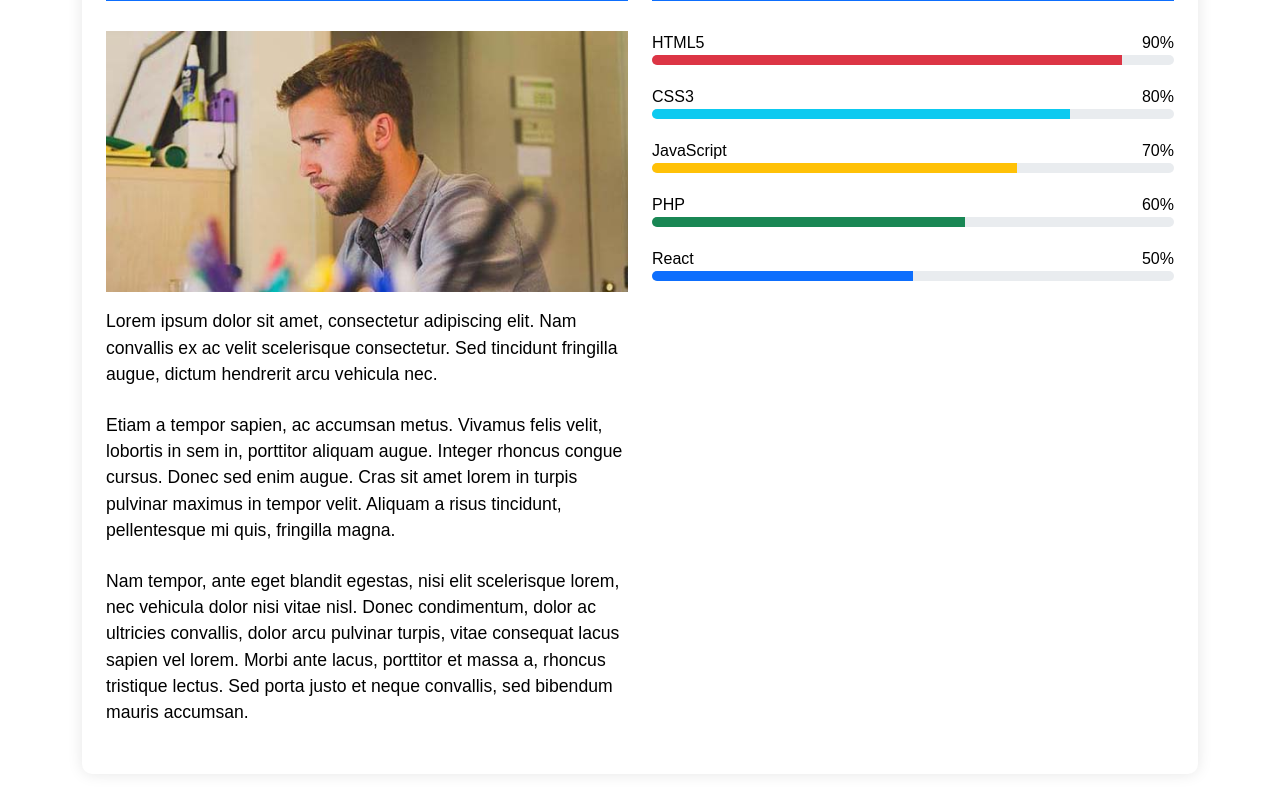
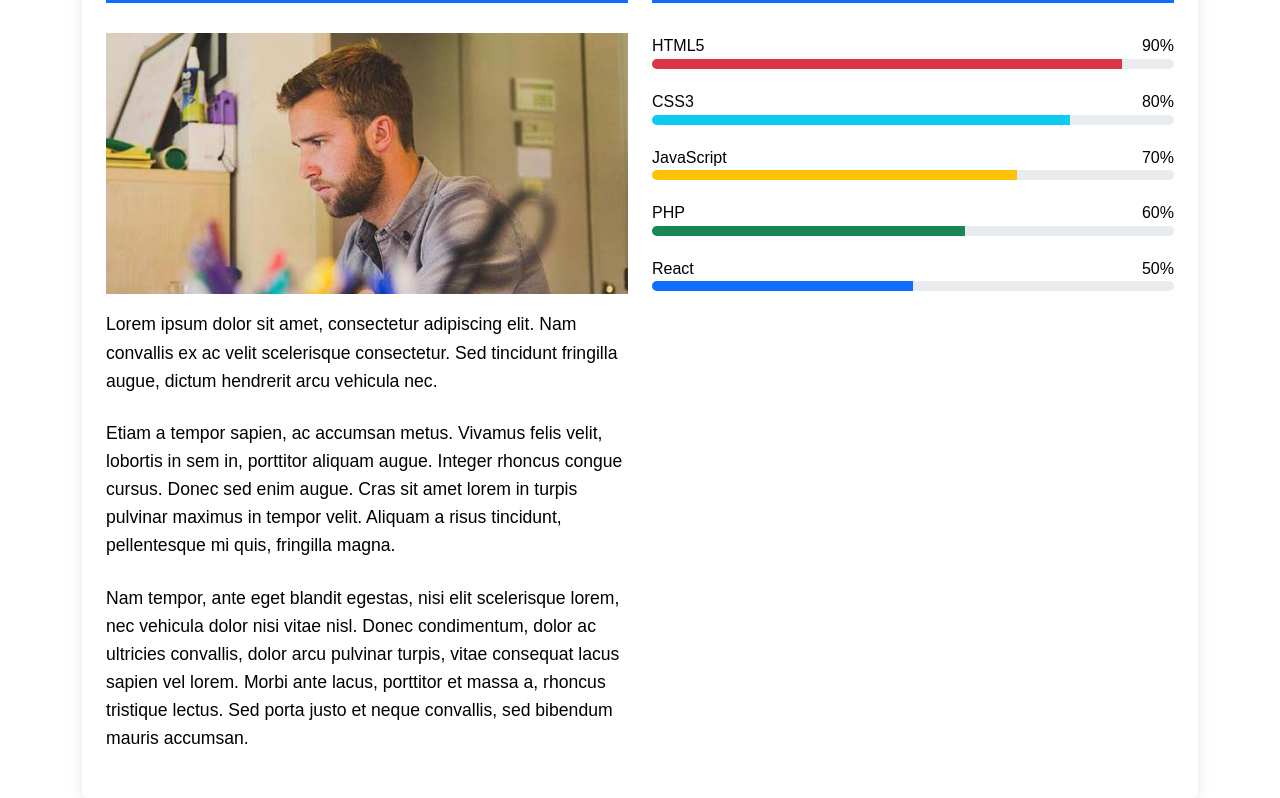
Before and after one commit to Diva-X/portofolio, a React (Create React App) app: page / in a window 1280 px wide. Shown: the part 931-1729 px from the top of the page. Built offline with nearby package versions, Linux system fonts and the light colour scheme.

Commit message:
remplir les fichiers styles

```diff
--- a/src/styles/_global.scss
+++ b/src/styles/_global.scss
@@ -0,0 +1,20 @@
+body {
+  font-family: $font-base;
+  font-size: $font-size-base;
+  color: $text-color;
+  background-color: #fff;
+  line-height: 1.6;
+}
+
+a {
+  color: $primary-color;
+  text-decoration: none;
+
+  &:hover {
+    color: darken($primary-color, 10%);
+  }
+}
+
+h1, h2, h3, h4 {
+  font-weight: 700;
+}
--- a/src/styles/_media.scss
+++ b/src/styles/_media.scss
@@ -0,0 +1,11 @@
+@mixin mobile {
+  @media (max-width: 576px) {
+    @content;
+  }
+}
+
+@mixin tablet {
+  @media (max-width: 768px) {
+    @content;
+  }
+}
--- a/src/styles/_reset.scss
+++ b/src/styles/_reset.scss
@@ -0,0 +1,5 @@
+* {
+  margin: 0;
+  padding: 0;
+  box-sizing: border-box;
+}
--- a/src/styles/_variables.scss
+++ b/src/styles/_variables.scss
@@ -0,0 +1,8 @@
+// Couleurs
+$primary-color: #0d6efd;
+$text-color: #333;
+$light-gray: #f8f9fa;
+
+// Typo
+$font-base: 'Helvetica', sans-serif;
+$font-size-base: 1rem;
--- a/src/styles/main.scss
+++ b/src/styles/main.scss
@@ -1,3 +1,12 @@
+@import './reset';
+@import './variables';
+@import './mixins';
+@import './media';
+@import './global';
+@import './Home';
+@import './Contact';
+@import '../pages/MentionsLegales/MentionsLegales';
+
 body {
   margin: 0;
   padding: 0;
```
